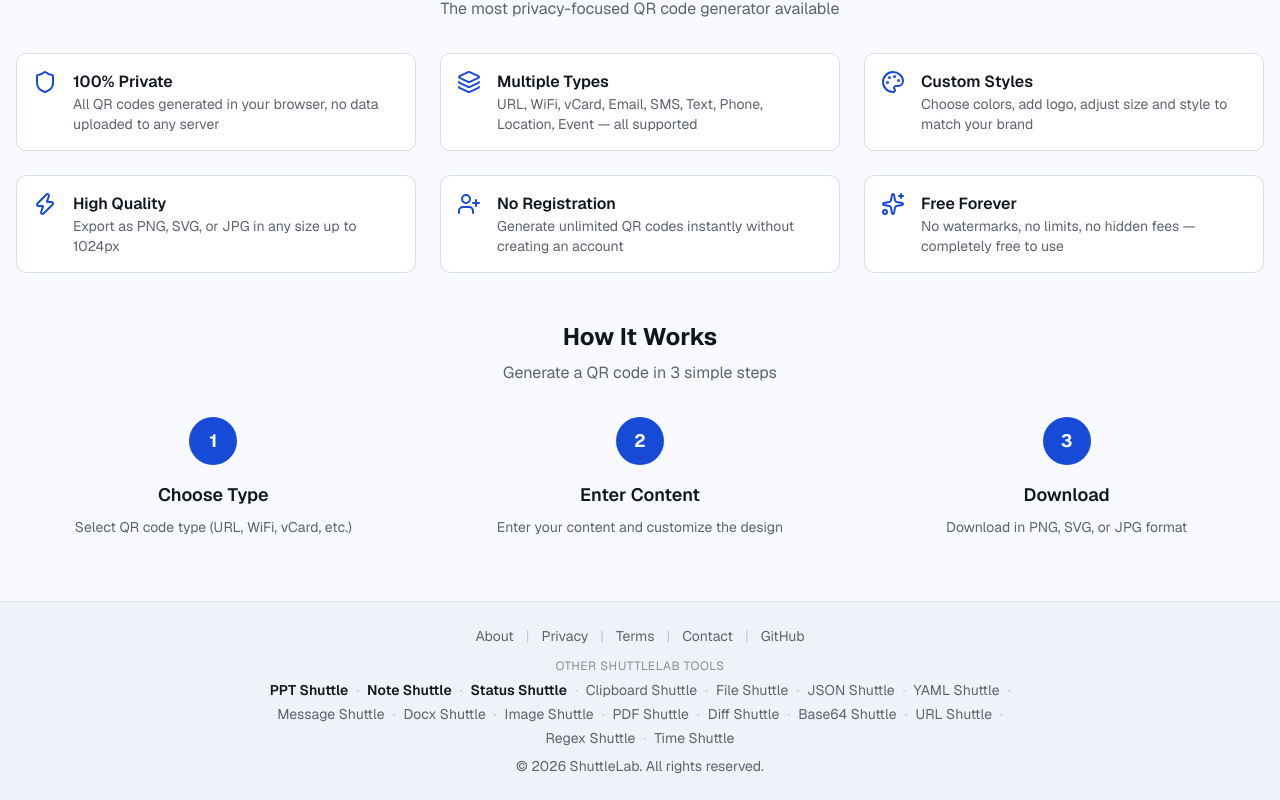
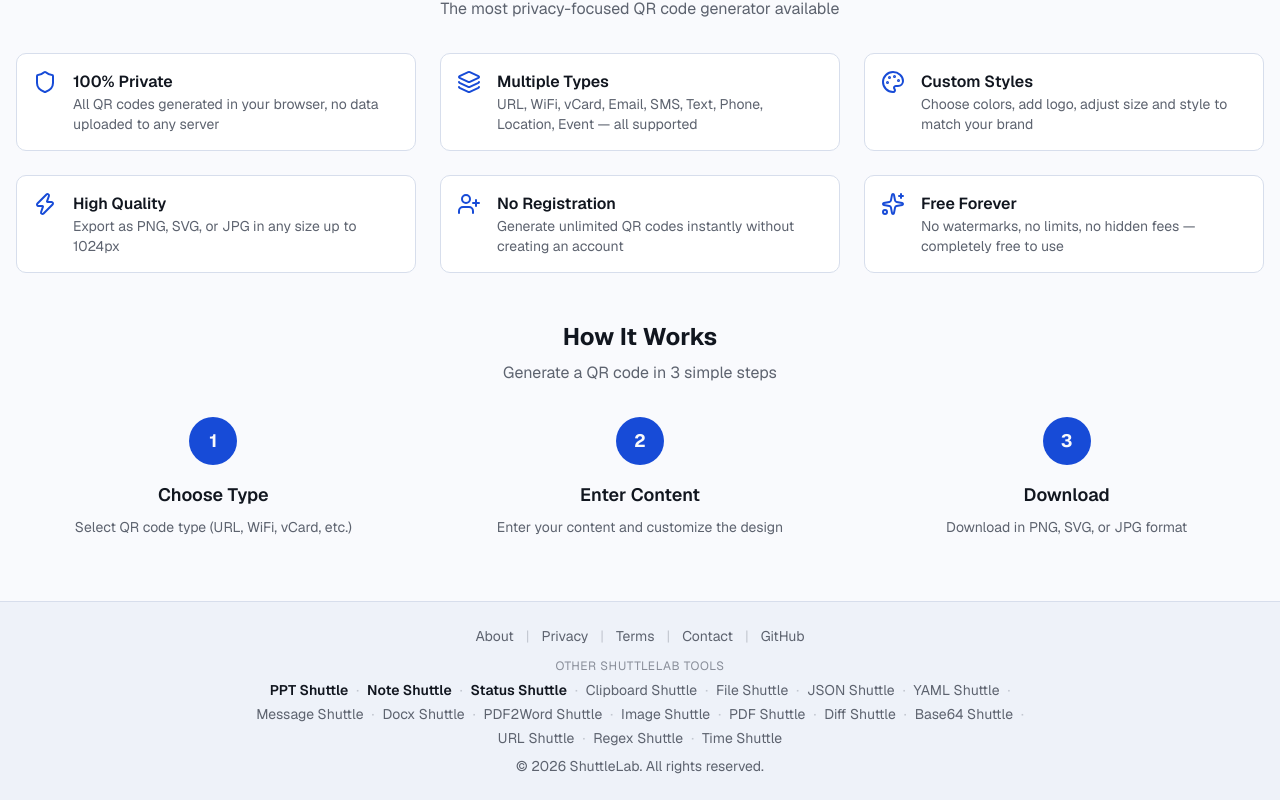
Before and after one commit to ShuttleLab/qr-shuttle, a Next.js app: page /en in a window 1280 px wide. Shown: the part 1492-2292 px from the top of the page. Built offline with nearby package versions, Linux system fonts and the light colour scheme.

Commit message:
feat: add PDF2Word to sibling tools footer
Co-Authored-By: Claude Opus 4.8 (1M context) <noreply@anthropic.com>

```diff
--- a/components/footer.tsx
+++ b/components/footer.tsx
@@ -14,6 +14,7 @@ const SIBLING_SITES: { name: string; host: string; featured?: boolean }[] = [
   { name: "YAML Shuttle", host: "yaml.shuttlelab.org" },
   { name: "Message Shuttle", host: "msg.shuttlelab.org" },
   { name: "Docx Shuttle", host: "docx.shuttlelab.org" },
+  { name: "PDF2Word Shuttle", host: "pdf2docx.shuttlelab.org" },
   { name: "Image Shuttle", host: "image.shuttlelab.org" },
   { name: "PDF Shuttle", host: "pdf.shuttlelab.org" },
   { name: "Diff Shuttle", host: "diff.shuttlelab.org" },
```
